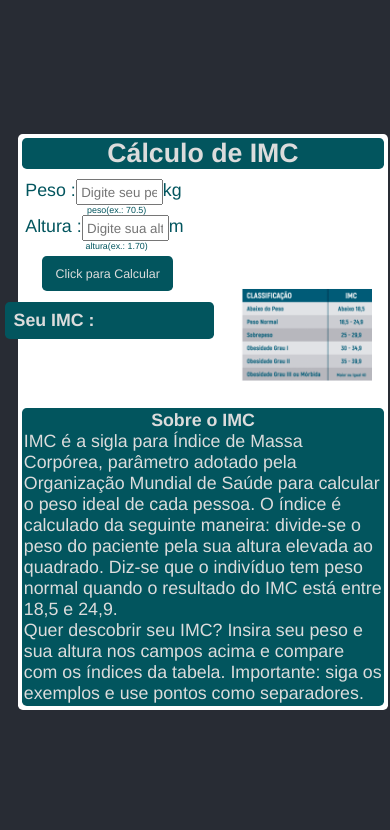
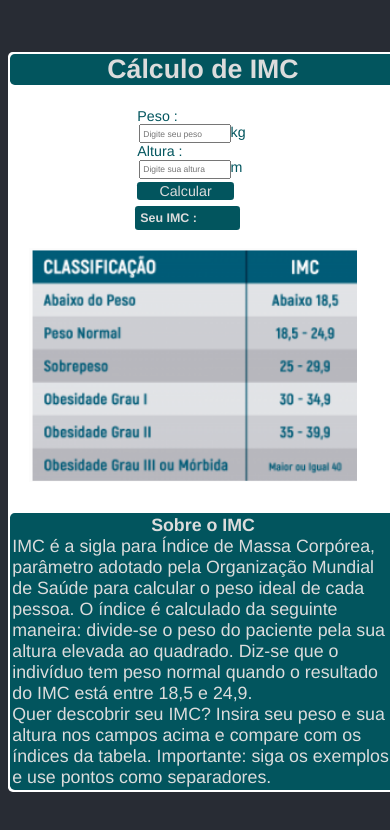
Before and after one commit to AndreLeal950/Calculadora_IMC, a React (Create React App) app: page / in a window 390 px wide. Shown: the top 830 px of the page. Built offline with nearby package versions, Linux system fonts and the light colour scheme; the HTML template or start-up script is replaced by a standard one.

Commit message:
ajuste de responsividade em alguns componentes

```diff
--- a/src/components/Input.js
+++ b/src/components/Input.js
@@ -53,7 +53,7 @@ const Input = () => {
                 <div className='button-gen'>
                     <button
                     type='submit'
-                    onClick={handleCalc}>Click para Calcular</button>
+                    onClick={handleCalc}>Calcular</button>
                 </div>
                     <div className='imc'>
                     <h4>Seu IMC : {result}</h4>
--- a/src/styles/input.sass
+++ b/src/styles/input.sass
@@ -1,5 +1,3 @@
-@use 'mixins'
-
 .container
     background-color: #FFF
     display: flex
@@ -12,6 +10,32 @@
     height: 80%
     padding: 1%
     color: #02555e
+
+    @media( max-width: 568px)
+        background-color: #FFF
+        display: flex
+        justify-content: flex-start
+        align-items: flex-start
+        flex-flow: column
+        border-radius: .3rem
+        margin-left: 1rem
+        width: 90%
+        height: 80%
+        padding: 1%
+        color: #02555e
+
+    @media( max-width: 420px)
+        background-color: #FFF
+        display: flex
+        justify-content: flex-start
+        align-items: flex-start
+        flex-flow: column
+        border-radius: .3rem
+        margin-left: 1rem
+        width: 100%
+        height: 100%
+        padding: .5%
+        color: #02555e
 
     @media( max-width: 375px)
         background-color: #FFF
@@ -31,6 +55,15 @@
         padding: 0%
         margin-left: 5%
 
+        @media( max-width: 568px)
+            font-size: 45%
+            color: #02555e
+            padding: 0%
+            margin-left: 5%
+
+        @media( max-width: 420px)
+            font-size: 0%
+
         @media( max-width: 375px)
             font-size: 0%
 
@@ -39,6 +72,19 @@
         color: #02555e
         padding-top: .8%
         margin-left: 0%
+
+        @media( max-width: 568px)
+            font-size: 45%
+            color: #02555e
+            padding-top: .8%
+            margin-left: 0%
+
+        @media( max-width: 420px)
+            font-size: 40%
+            color: #02555e
+            padding-top: 0%
+            margin-left: -18%
+            font-weight: bold
 
         @media( max-width: 375px)
             font-size: 40%
@@ -50,6 +96,17 @@
     input
         padding: 2%
         width: 50%
+
+        @media( max-width: 568px)
+            font-size: 55%
+            width: 60%
+            margin-left: 1%
+
+        @media( max-width: 420px)
+            font-size: 60%
+            width: 70%
+            margin-left: 1%
+
         @media( max-width: 375px)
             font-size: 60%
             width: 70%
@@ -64,6 +121,24 @@
     padding: 1%
     margin: 2% 0
 
+    @media( max-width: 568px)
+        display: flex
+        justify-content: center
+        align-items: center
+        flex-flow: column
+        width: 50%
+        padding: 1%
+        margin: 2% 0
+
+    @media( max-width: 420px)
+        display: flex
+        justify-content: center
+        align-items: center
+        flex-flow: column
+        width: 40%
+        padding: 3%
+        margin: 3% auto
+
     @media( max-width: 375px)
         display: flex
         justify-content: center
@@ -74,6 +149,12 @@
         margin: 3% auto
 
 label
+    @media( max-width: 568px)
+        font-size: 85%
+
+    @media( max-width: 420px)
+        font-size: 80%
+
     @media( max-width: 375px)
         font-size: 90%
 
@@ -104,16 +185,33 @@ button
     border-radius: .3rem
     border: none
 
+    @media( max-width: 568px)
+        font-size: 75%
+        width: 130%
+        padding: 10%
+        margin: 5%
+        margin-left: -17%
+        border-radius: .3rem
+
     @media( max-width: 420px)
+        font-size: 80%
+        width: 185%
+        padding: 2%
+        margin: 5%
+        margin-left: -76%
+        border-radius: .2rem
+
+    @media( max-width: 375px)
         font-size: 70%
         width: 125%
         padding: 10%
         margin: 5%
         margin-left: -17%
+        border-radius: .2rem
 
 .imc
     display: flex
-    align-items: center
+    align-items: flex-start
     background-color: #02555e
     color: #dcdcdc
     width: 34.5%
@@ -122,9 +220,25 @@ button
     margin-top: 3%
     margin-left: -1.3%
 
+    @media( max-width: 568px)
+        font-size: 73%
+        width: 74%
+        padding: 5%
+        margin: 5%
+        margin-left: 4%
+        border-radius: .3rem
+
     @media( max-width: 420px)
-        width: 120%
-        padding: 2%
+        width: 80%
+        padding: 0%
+        font-size: 70%
+        border-radius: .2rem
+        margin-top: 3%
+        margin-left: -18%
+
+    @media( max-width: 375px)
+        width: 106%
+        padding: 4%
         border-radius: .3rem
         margin-top: 3%
         margin-left: -3%
--- a/src/styles/mixins.sass
+++ /dev/null
@@ -1,3 +0,0 @@
-@mixin mobile
-    @media(max-width: 420px)
-        @content
--- a/src/styles/table.sass
+++ b/src/styles/table.sass
@@ -3,6 +3,18 @@ img
     padding: 1rem
     margin-left: 56%
     margin-top: -22%
+
+    @media( max-width: 568px)
+        width: 54%
+        padding: 0rem
+        margin-left: 45%
+        margin-top: -47%
+
+    @media( max-width: 420px)
+        width: 95%
+        padding: 5%
+        margin-left: 0%
+        margin-top: -8%
 
     @media( max-width: 375px)
         width: 100%
```
